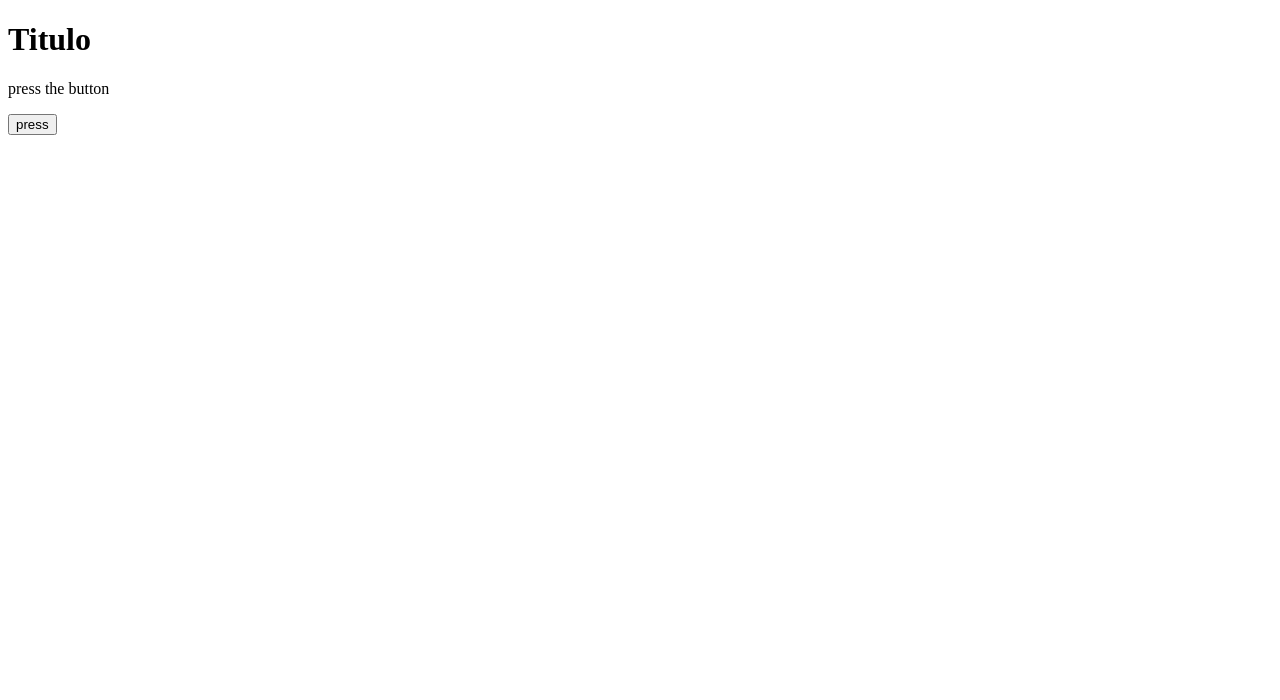
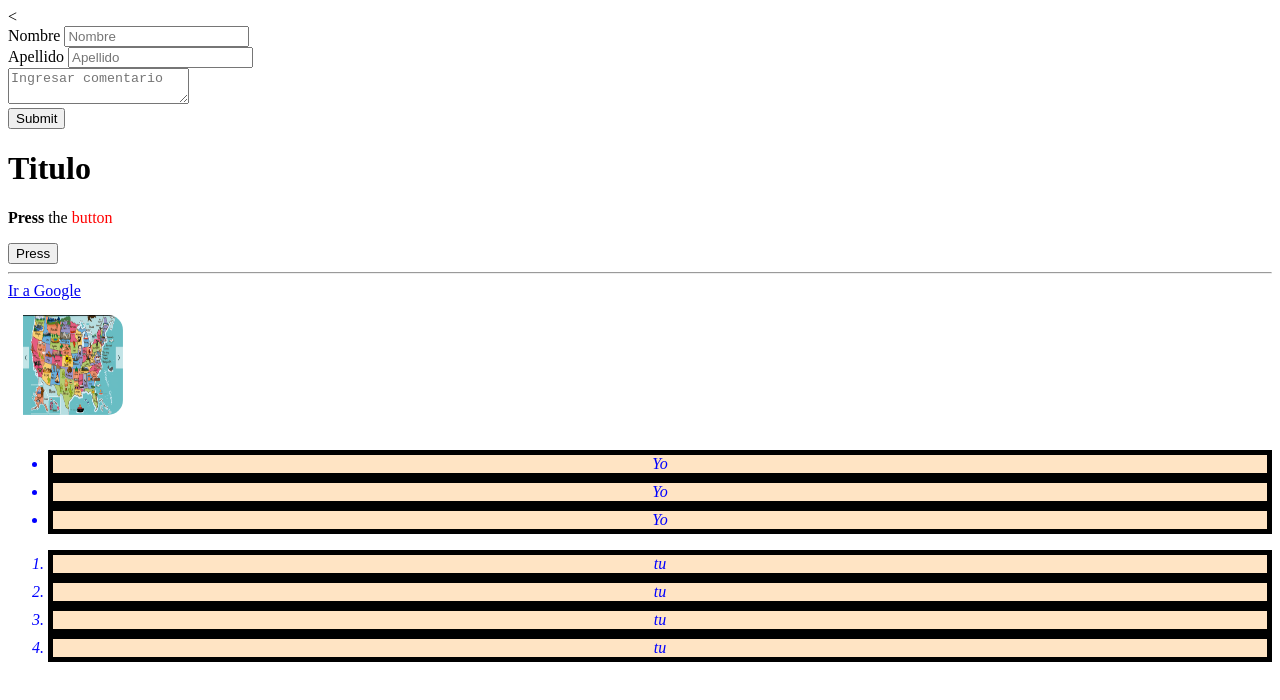
Before and after one commit to Nandouzc/Example, a plain HTML site: page Ejercicio/index.html in a window 1280 px wide. Drawn offline with Linux system fonts and the light colour scheme.

Commit message:
"My firs commit"

```diff
--- a/Ejercicio/index.html
+++ b/Ejercicio/index.html
@@ -1,13 +1,36 @@
 <!DOCTYPE html>
 <html lang="en">
 <head>
-
+    <link rel="stylesheet" href="stylesheet.css"><
     <title>My web</title>
 </head>
 <body>
+    <form>
+        <label for="nombre">Nombre</label>
+        <input type="text" id="nombre" name="nombre" placeholder="Nombre"/>
+        <br>
+        <label for="apellido">Apellido</label>
+        <input  type="text" id="apellido" name="apellido" placeholder="Apellido"/>
+        <br>
+        <textarea id="Comentario" placeholder="Ingresar comentario"
+        name="Comentario"></textarea><br>
+        <button type="submit">Submit</button>
+    </form>
     <h1> Titulo</h1>
-    <p>press the button</p>
-    <button>press</button>
-
+    <p><strong>Press</strong> the <span style="color: red;">button</span></p>
+    <button type="button">Press</button>
+    <hr>
+    <a target="_blank" href="https://WWW.google.com">Ir a Google</a>
+    <br>
+    <img src="1.png" width="100" height="100">
+    <ul><li id="chosen">Yo</li>
+        <li class="clase">Yo</li>
+        <li>Yo</li>
+    </ul>
+    <ol><li>tu</li>
+        <li>tu</li>
+        <li>tu</li>
+        <li>tu</li>
+    </ol>
 </body>
 </html>
--- /dev/null
+++ b/Ejercicio/stylesheet.css
@@ -0,0 +1,12 @@
+li{ background-color: bisque;
+    font-style: italic;
+    color: blue;
+    border: 5px solid  black;
+    text-align: center;
+
+}
+img{ margin: 15px;
+    border-radius: 0 15px 15px 0;
+#chosen{ color: rgb(38, 41, 39);
+    border-color: blue;
+}
```
Also changed, not shown: Ejercicio/1.png (added).
